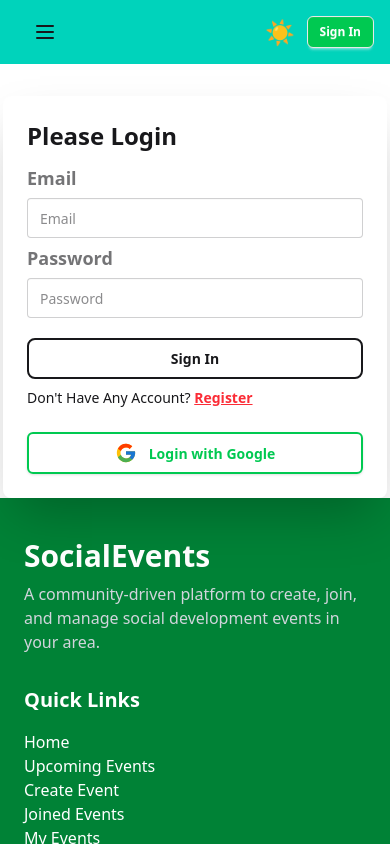
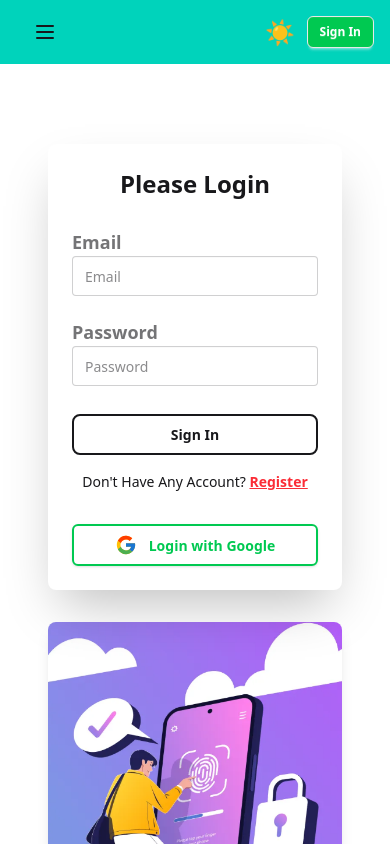
Before and after one commit to monirhossain-oss/social-events-platform-client, a React (Vite) app: page /login in a window 390 px wide. Shown: the top 844 px of the page. Built offline with nearby package versions, Linux system fonts and the light colour scheme; no server answers.

Commit message:
Adjust login page layout: reduce image size and align form and image height for better balance and responsiveness

```diff
--- a/src/pages/CreateEvert/CreateEvents.jsx
+++ b/src/pages/CreateEvert/CreateEvents.jsx
@@ -8,8 +8,6 @@ import useAxiosSecure from "../../hookes/useAxiosSecure";
 
 const eventTypes = ["Cleanup", "Plantation", "Donation", "Food Distribution", "Blood Donation"];
 
-// ⬅️ এখানে তোমার imgbb API key বসাবে
-const imgbbAPIKey = "8c9ab2efa23e928fe7697d0e5fbcf781";
 
 const CreateEvent = () => {
     const { user } = useAuth();
@@ -22,7 +20,7 @@ const CreateEvent = () => {
         const formData = new FormData();
         formData.append("image", file);
 
-        const res = await fetch(`https://api.imgbb.com/1/upload?key=${imgbbAPIKey}`, {
+        const res = await fetch(`https://api.imgbb.com/1/upload?key=${import.meta.env.VITE_IMG_BB_KEY}`, {
             method: "POST",
             body: formData,
         });
--- a/src/pages/Login/Login.jsx
+++ b/src/pages/Login/Login.jsx
@@ -4,6 +4,7 @@ import { Link, useLocation, useNavigate } from 'react-router';
 import { FcGoogle } from "react-icons/fc";
 import useAuth from '../../hookes/useAuth/useAuth';
 import Swal from 'sweetalert2';
+import loginImg from '../../assets/Screenshot 2025-08-10 192952.png'
 
 const Login = () => {
     const { register, handleSubmit, formState: { errors } } = useForm();
@@ -67,12 +68,15 @@ const Login = () => {
     };
 
     return (
-        <div className="card bg-base-100 w-full mx-auto mt-8 max-w-sm shrink-0 shadow-2xl">
-            <div className="card-body">
-                <h1 className="text-2xl font-bold">Please Login</h1>
+        <div className="flex p-12 flex-col md:flex-row justify-center items-center gap-8 mt-8 max-w-6xl mx-auto">
+            {/* Card wrapper with no extra padding */}
+            <div className="w-full md:w-1/2 max-w-md">
+                <div className="card bg-base-100 shadow-2xl w-full">
+                    <div className="card-body p-6"> {/* কম padding দিয়েছি */}
+                        <h1 className="text-2xl font-bold text-center mb-4">Please Login</h1>
                         <form onSubmit={handleSubmit(onSubmit)}>
-                    <fieldset className="fieldset">
-                        {/* Email field */}
+                            <fieldset className="fieldset space-y-4">
+                                <div>
                                     <label className="label font-semibold text-lg">Email</label>
                                     <input
                                         type="email"
@@ -81,8 +85,9 @@ const Login = () => {
                                         placeholder="Email"
                                     />
                                     {errors.email && <p className="text-red-500">{errors.email.message}</p>}
+                                </div>
 
-                        {/* Password field */}
+                                <div>
                                     <label className="label font-semibold text-lg">Password</label>
                                     <input
                                         type="password"
@@ -105,17 +110,19 @@ const Login = () => {
                                     {errors.password && (
                                         <p className="text-red-500 text-sm mt-1">{errors.password.message}</p>
                                     )}
+                                </div>
                             </fieldset>
 
-                    {/* Login error */}
-                    {loginError && (
-                        <p className="text-red-500 text-sm mt-2">{loginError}</p>
-                    )}
+                            {loginError && <p className="text-red-500 text-sm mt-2">{loginError}</p>}
 
-                    <button type="submit" className="hover:bg-[#CAEB66] border-2 p-2 rounded-lg hover:border-[#CAEB66] cursor-pointer hover:text-red-500 font-bold w-full mt-4">
+                            <button
+                                type="submit"
+                                className="hover:bg-[#CAEB66] border-2 p-2 rounded-lg hover:border-[#CAEB66] cursor-pointer hover:text-red-500 font-bold w-full mt-6"
+                            >
                                 Sign In
                             </button>
-                    <p className="mt-2">
+
+                            <p className="mt-4 text-center">
                                 Don't Have Any Account?{' '}
                                 <Link to="/register" className="text-red-500 font-bold btn-link">Register</Link>
                             </p>
@@ -123,13 +130,23 @@ const Login = () => {
 
                         <button
                             onClick={handleGoogleSignIn}
-                    className="flex cursor-pointer items-center mt-4 justify-center gap-3 w-full py-2 border-2 border-green-500 text-green-500 rounded-md shadow-sm hover:text-black hover:bg-green-500 transition"
+                            className="flex cursor-pointer items-center mt-6 justify-center gap-3 w-full py-2 border-2 border-green-500 text-green-500 rounded-md shadow-sm hover:text-black hover:bg-green-500 transition"
                         >
                             <FcGoogle size={22} />
                             <span className="font-semibold">Login with Google</span>
                         </button>
                     </div>
                 </div>
+            </div>
+
+            {/* Image with same width as card */}
+            <div className="w-full md:w-1/2 max-w-sm flex justify-center">
+                <img src={loginImg} alt="Login" className="w-full h-auto rounded-lg shadow-lg" />
+            </div>
+
+        </div>
+
+
     );
 };
 
```
Also changed, not shown: src/assets/Screenshot 2025-08-10 192952.png (added). Lines whose indentation alone changed are shown as unchanged.
